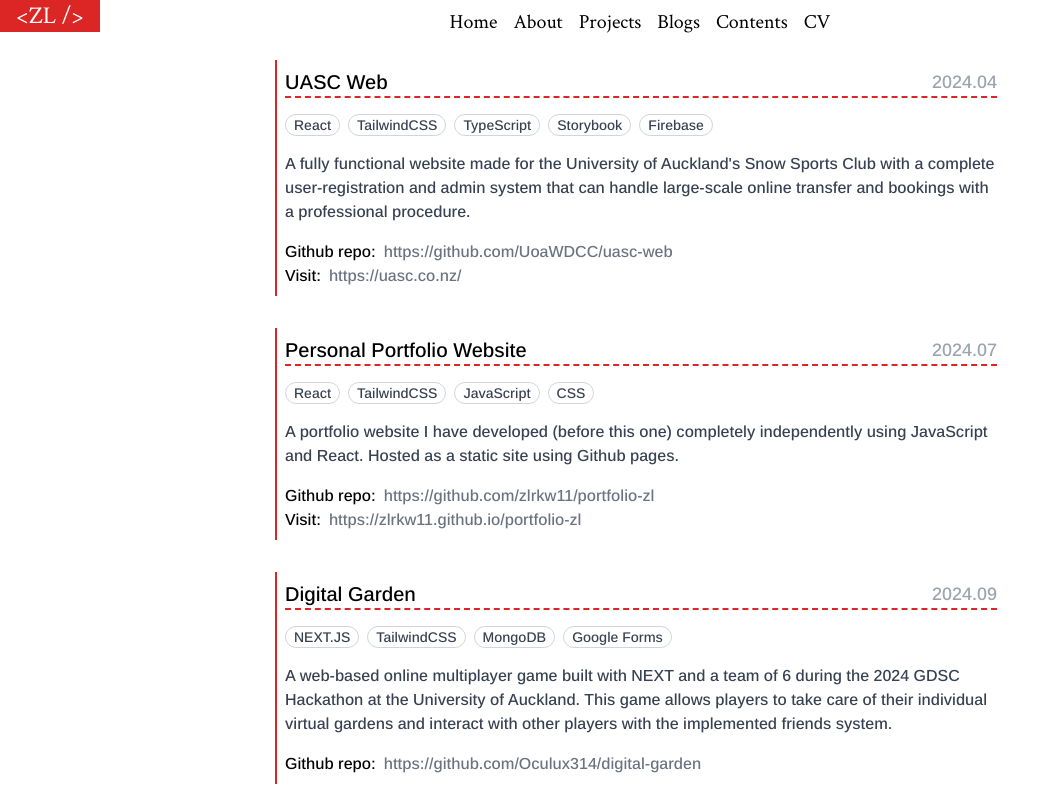
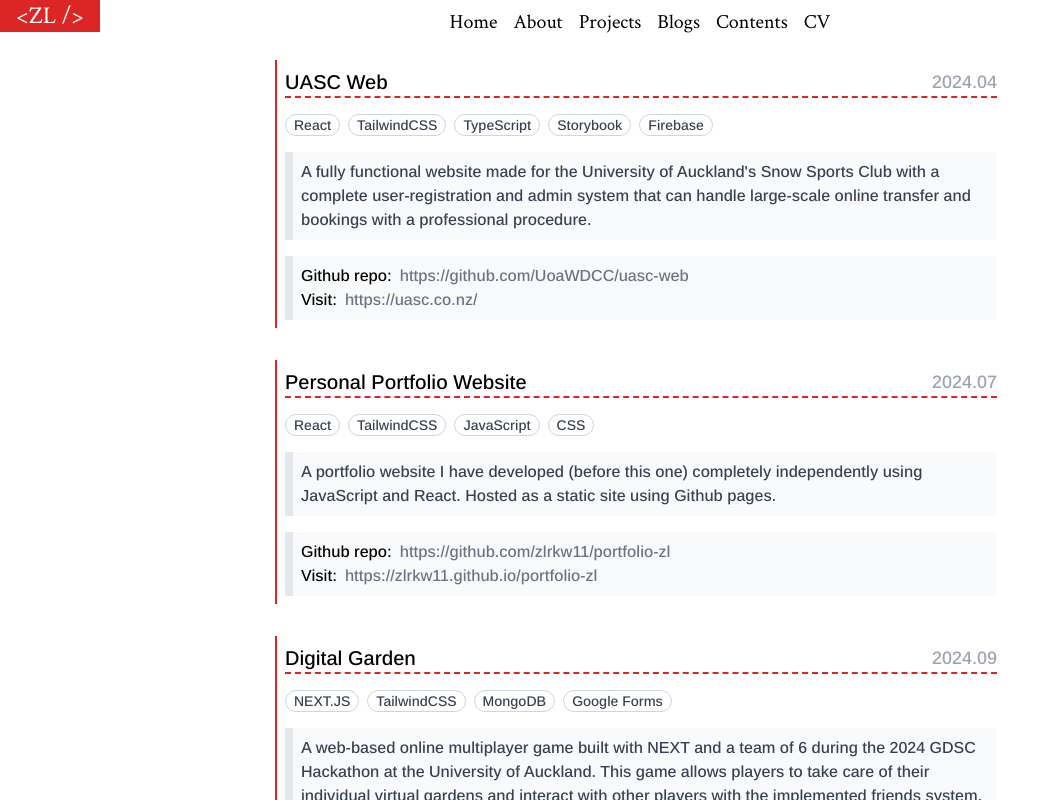
Before and after one commit to zlrkw11/zl-v2, a Next.js app: page /projects in a window 1280 px wide. Shown: the top 800 px of the page, without its empty margins (0-1060 px from the left). Built offline with nearby package versions, Linux system fonts and the light colour scheme.

Commit message:
quote box styling on projects page

```diff
--- a/app/projects/page.tsx
+++ b/app/projects/page.tsx
@@ -49,8 +49,8 @@ const Project = ({
           </li>
         ))}
       </ul>
-      <p className="m-2">{des}</p>
-      <div className="m-2">
+      <p className="m-2 border-l-8 border-l-gray-200 p-2 bg-gray-50">{des}</p>
+      <div className="m-2 border-l-8 border-l-gray-200 p-2 bg-gray-50">
         <div className="text-black text-nowrap md:flex">
           <p>Github repo:</p>
           <Link
```
